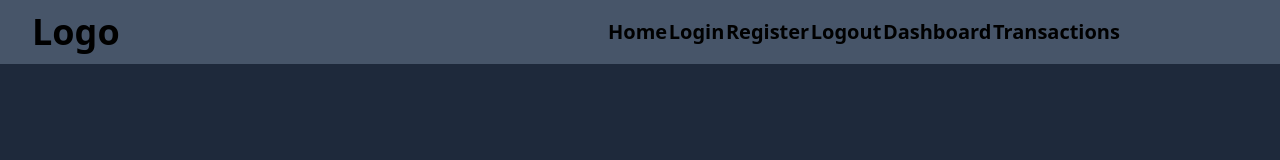
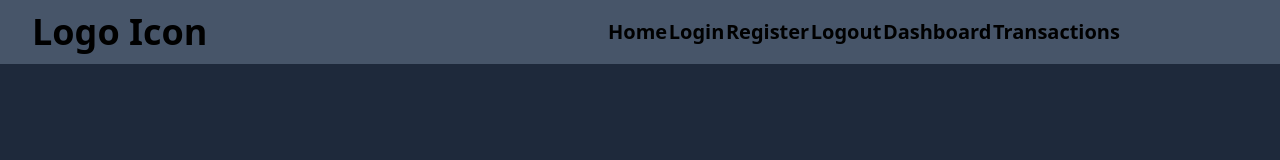
Before and after one commit to fernandooliveiralima/FinancialControl-FrontEnd-NuxtJs, a Nuxt app: page / in a window 1280 px wide. Shown: the top 160 px of the page. Built offline with nearby package versions, Linux system fonts and the light colour scheme.

Commit message:
ajustes nos comentarios das computadas

```diff
--- a/components/NavBarC.vue
+++ b/components/NavBarC.vue
@@ -17,7 +17,7 @@ onMounted(()=>{
     <div class="navBar-body">
 
         <ul class="h-16 w-[100%] bg-slate-600 flex items-center justify-between">
-            <div class="text-4xl font-sans font-semibold ml-8">Logo</div>
+            <div class="text-4xl font-sans font-semibold ml-8">Logo Icon</div>
 
             <div class="w-[50%] mr-8 flex items-center justify-between font-sans font-semibold text-xl">
 
--- a/stores/transactions/transactionsStore.ts
+++ b/stores/transactions/transactionsStore.ts
@@ -202,7 +202,7 @@ export const useTransactionsStore = defineStore('transactionsStore', () => {
                 .map((expenseAmount) => expenseAmount.transaction_amount)
                 .reduce((acc, expense) => Number(acc) + Number(expense), 0);
     });
-    /* Computeds Amounts */
+    /* Computeds Properties Amounts */
 
     /* Actions to Work With Dates, Values, Colors */
         const formatDate = (date: string)=>{
@@ -250,7 +250,7 @@ export const useTransactionsStore = defineStore('transactionsStore', () => {
     /* Actions to Work With Dates, Values, Colors */
 
     /* watch() */
-        // Assista as mudanças no objeto reativo
+
         //watch( () => formAddTransactions.transaction_date, updateFilteredList );
         watch(() => [containerAllTransactions.value, formAddTransactions.transaction_date], () => {
               updateFilteredList();  // Chamando a função corretamente
```
